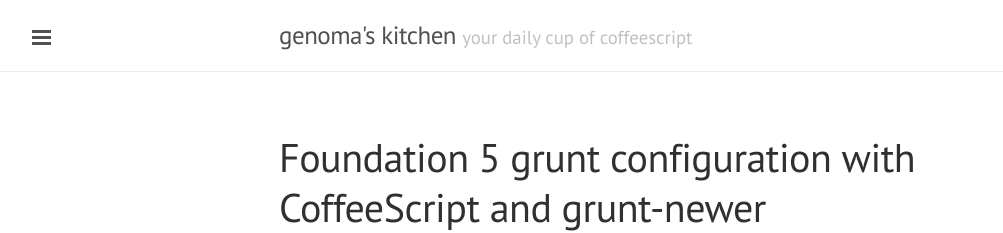
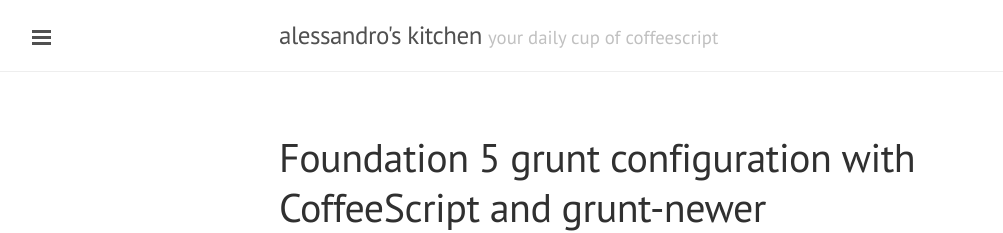
Before and after one commit to genoma/genoma.github.io, a Jekyll site: the page built from index.html, in a window 1280 px wide and 900 px high. Shown: the top 233 px of the window, without its empty margins (1-1004 px from the left). Built offline with Jekyll 4.4.1, drawn with Linux system fonts in a browser that asks for light colours; Markdown is read by kramdown in place of the engine named in the settings; the list of posts is cut into pages by our own code.

Commit message:
name change

```diff
--- a/_config.yml
+++ b/_config.yml
@@ -6,7 +6,7 @@
 permalink:        pretty
 
 # Setup
-title:            genoma's kitchen
+title:            alessandro's kitchen
 tagline:          'your daily cup of coffeescript'
 description:      "Alessandro Vioni's blog about interface web desing, Vim, OS X, frameworks and languages for the web, written on Jekyll and poole/lanyon."
 url:              http://genoma.github.io
```
